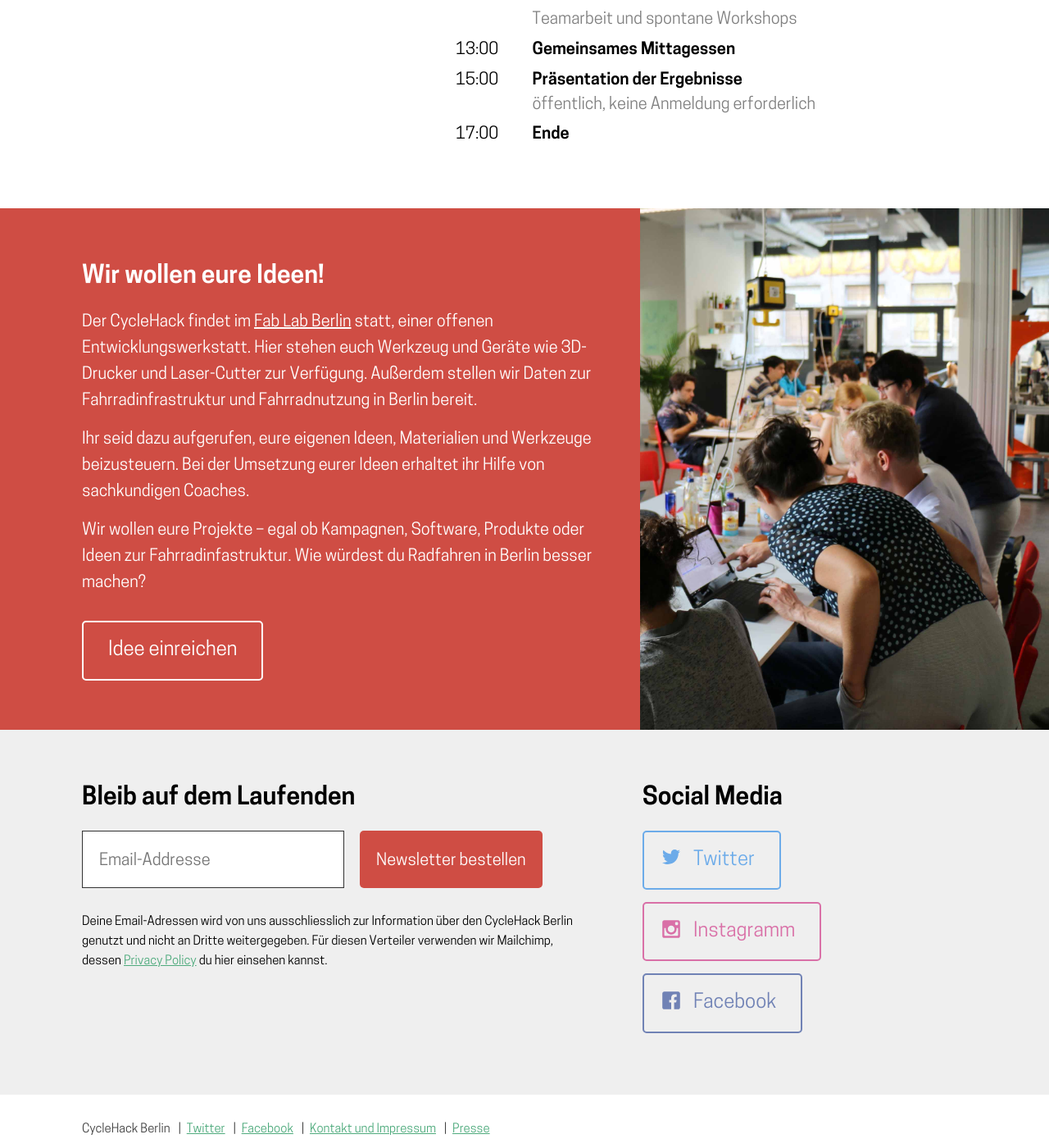
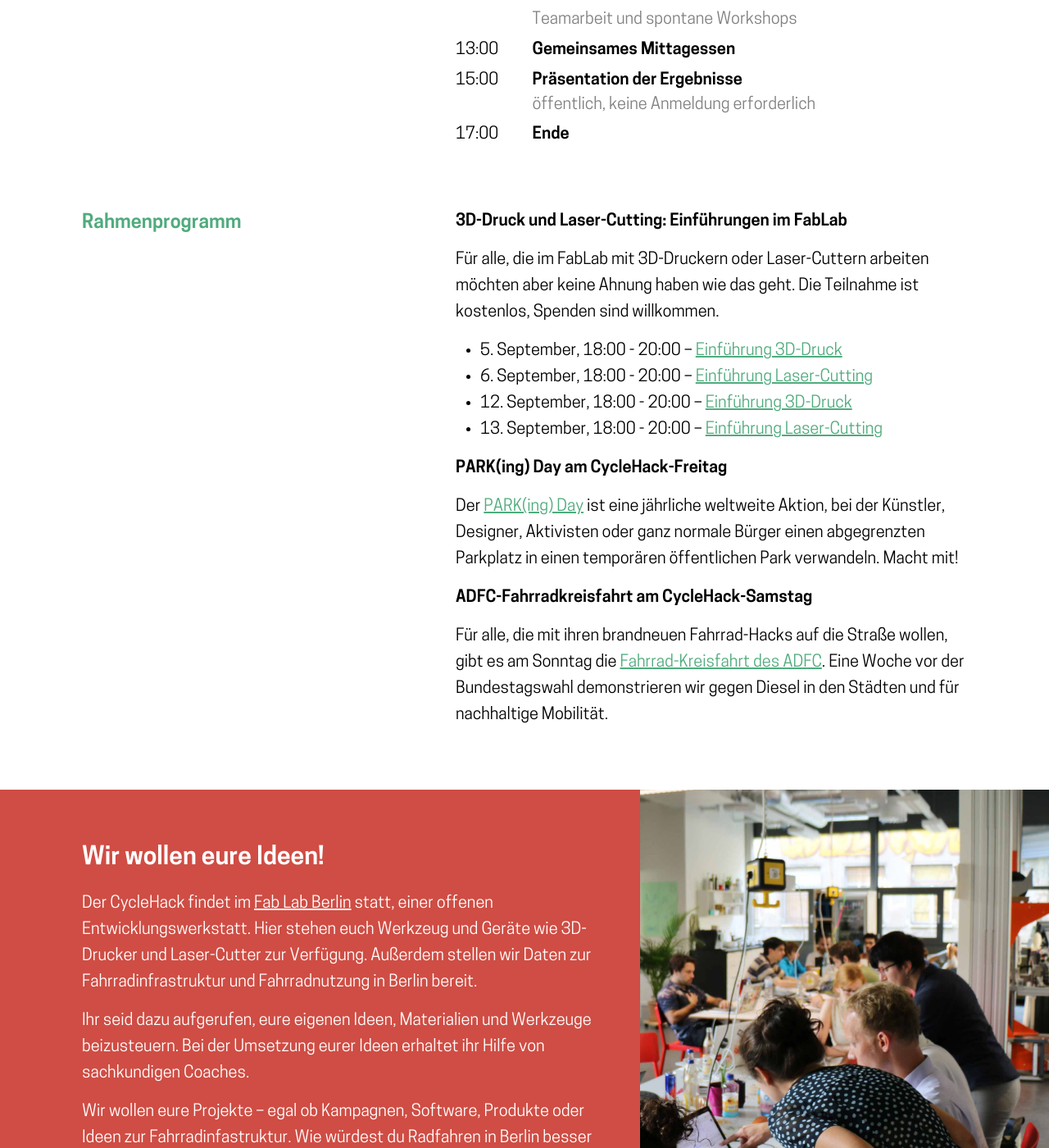
Before and after one commit to sjockers/cyclehackberlin.de, a Jekyll site: the page built from mitmachen.md, in a window 1280 px wide and 1400 px high, scrolled down 1534 px. Shown: the whole window at 82% size. Built offline with Jekyll 4.4.1, drawn with Linux system fonts in a browser that asks for light colours.

Commit message:
Schedule: Add extras

```diff
--- a/_includes/sections/schedule.html
+++ b/_includes/sections/schedule.html
@@ -20,4 +20,13 @@
 </div>
 {% endfor %}
 
+
+<div class="section__sidebar" id="extras">
+  <h3 class="schedule__date">
+    {{ page.extras }}
+  </h3>
+</div>
+
+<div class="section__main--column">
 {{ content }}
+</div>
--- a/mitmachen.md
+++ b/mitmachen.md
@@ -11,6 +11,7 @@ join:
   schedule_url: "#schedule"
   teaser: 48 Stunden voller neuer Ideen, Projekte und Kampagnen für besseres Radfahren
     in Berlin. Macht mit!
+extras: Rahmenprogramm
 schedule:
 - date: Freitag, 15. September 2017
   items:
@@ -101,3 +102,34 @@ newsletter:
     verwenden wir Mailchimp, dessen <a href='http://mailchimp.com/legal/privacy/'
     target='_blank'>Privacy Policy</a> du hier einsehen kannst.
 ---
+
+#### 3D-Druck und Laser-Cutting: Einführungen im FabLab
+
+Für alle, die im FabLab mit 3D-Druckern oder Laser-Cuttern arbeiten möchten aber keine Ahnung haben wie das geht. Die Teilnahme ist kostenlos, Spenden sind willkommen.
+
+<ul>
+  <li>
+    5. September, 18:00 - 20:00 –
+    <a href="https://fablab.berlin/de/learning/23-3d-printing-introduction.html">Einführung 3D-Druck</a>
+  </li>
+  <li>
+    6. September, 18:00 - 20:00 –
+    <a href="https://fablab.berlin/de/learning/22-lasercutter-introduction.html">Einführung Laser-Cutting</a>
+  </li>
+  <li>
+    12. September, 18:00 - 20:00 –
+    <a href="https://fablab.berlin/de/learning/22-lasercutter-introduction.html">Einführung 3D-Druck</a>
+  </li>
+  <li>
+    13. September, 18:00 - 20:00 –
+    <a href="https://fablab.berlin/de/learning/23-3d-printing-introduction.html">Einführung Laser-Cutting</a>
+  </li>
+</ul>
+
+#### PARK(ing) Day am CycleHack-Freitag
+
+Der [PARK(ing) Day](http://www.parking-day-berlin.de/) ist eine jährliche weltweite Aktion, bei der Künstler, Designer, Aktivisten oder ganz normale Bürger einen abgegrenzten Parkplatz in einen temporären öffentlichen Park verwandeln. Macht mit!
+
+#### ADFC-Fahrradkreisfahrt am CycleHack-Samstag
+
+Für alle, die mit ihren brandneuen Fahrrad-Hacks auf die Straße wollen, gibt es am Sonntag die [Fahrrad-Kreisfahrt des ADFC](http://adfc-berlin.de/aktiv-werden/bei-demonstrationen/kreisfahrt/460-adfc-kreisfahrt-2017.html). Eine Woche vor der Bundestagswahl demonstrieren wir gegen Diesel in den Städten und für nachhaltige Mobilität.
```
